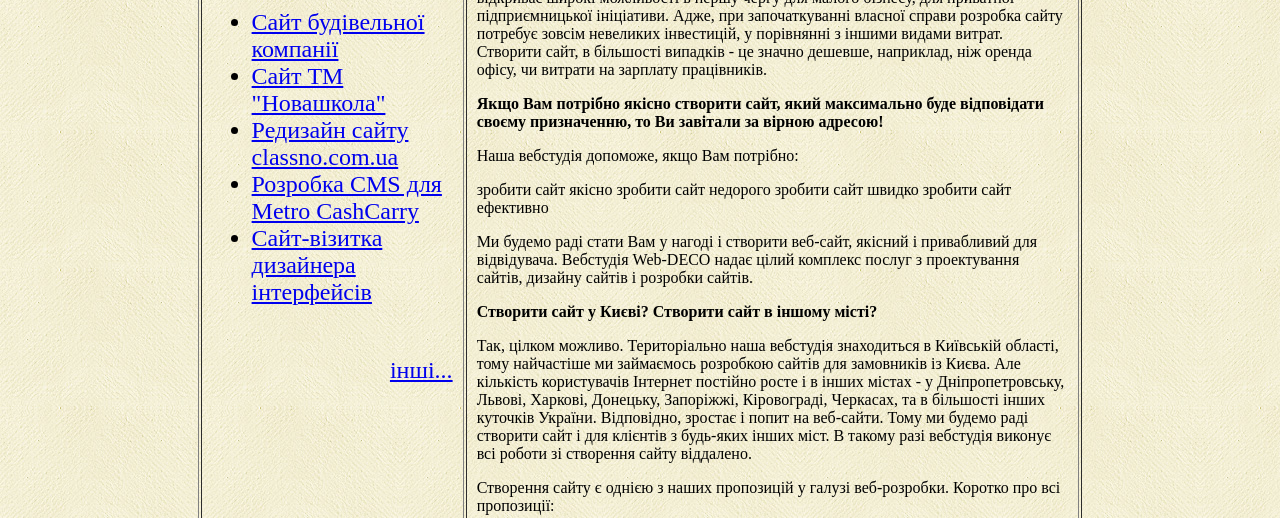
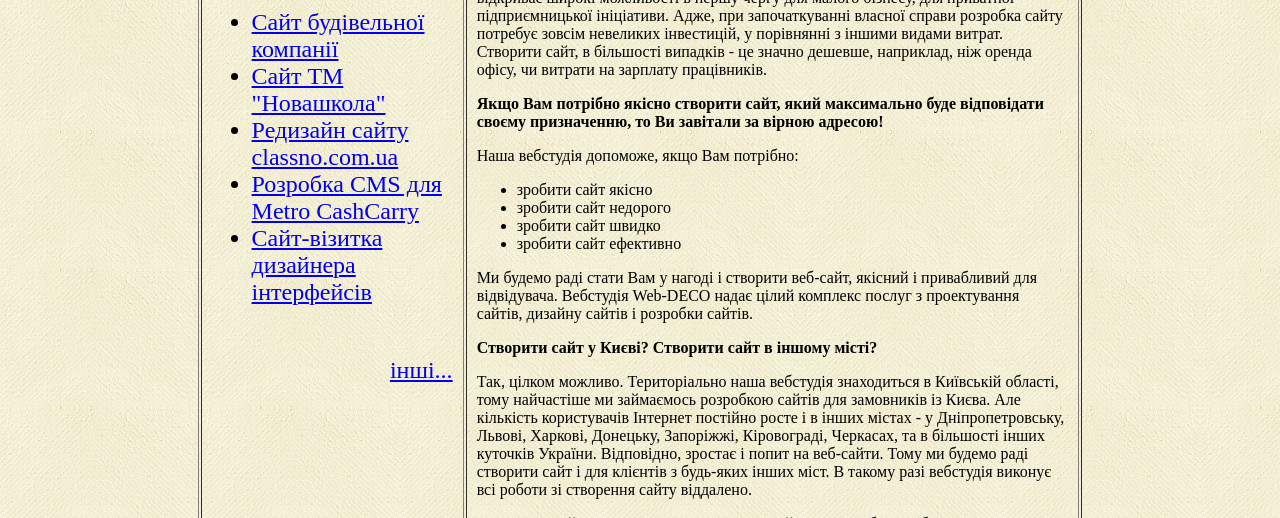
Before and after one commit to Forzik51/Holubev.Github.io, a plain HTML site: page index.html in a window 1280 px wide. Shown: the part 282-800 px from the top of the page. Drawn offline with Linux system fonts and the light colour scheme.

Commit message:
13 - Створити список

```diff
--- a/index.html
+++ b/index.html
@@ -43,12 +43,12 @@
    <p><b>Якщо Вам потрібно якісно створити сайт, який максимально буде відповідати своєму призначенню, то Ви завітали за вірною адресою!</b></p>
 <p>Наша вебстудія допоможе, якщо Вам потрібно:</p>
 <p>
-
-    зробити сайт якісно
-    зробити сайт недорого
-    зробити сайт швидко
-    зробити сайт ефективно
-
+<ul>
+    <li>зробити сайт якісно</li>
+    <li>зробити сайт недорого</li>
+    <li>зробити сайт швидко</li>
+    <li>зробити сайт ефективно</li>
+</ul>
 </p>
 <p>Ми будемо раді стати Вам у нагоді і створити веб-сайт, якісний і привабливий для відвідувача. Вебстудія Web-DECO надає цілий комплекс послуг з проектування сайтів, дизайну сайтів і розробки сайтів.</p>
 <p><b>Створити сайт у Києві? Створити сайт в іншому місті?</b></p>
```
